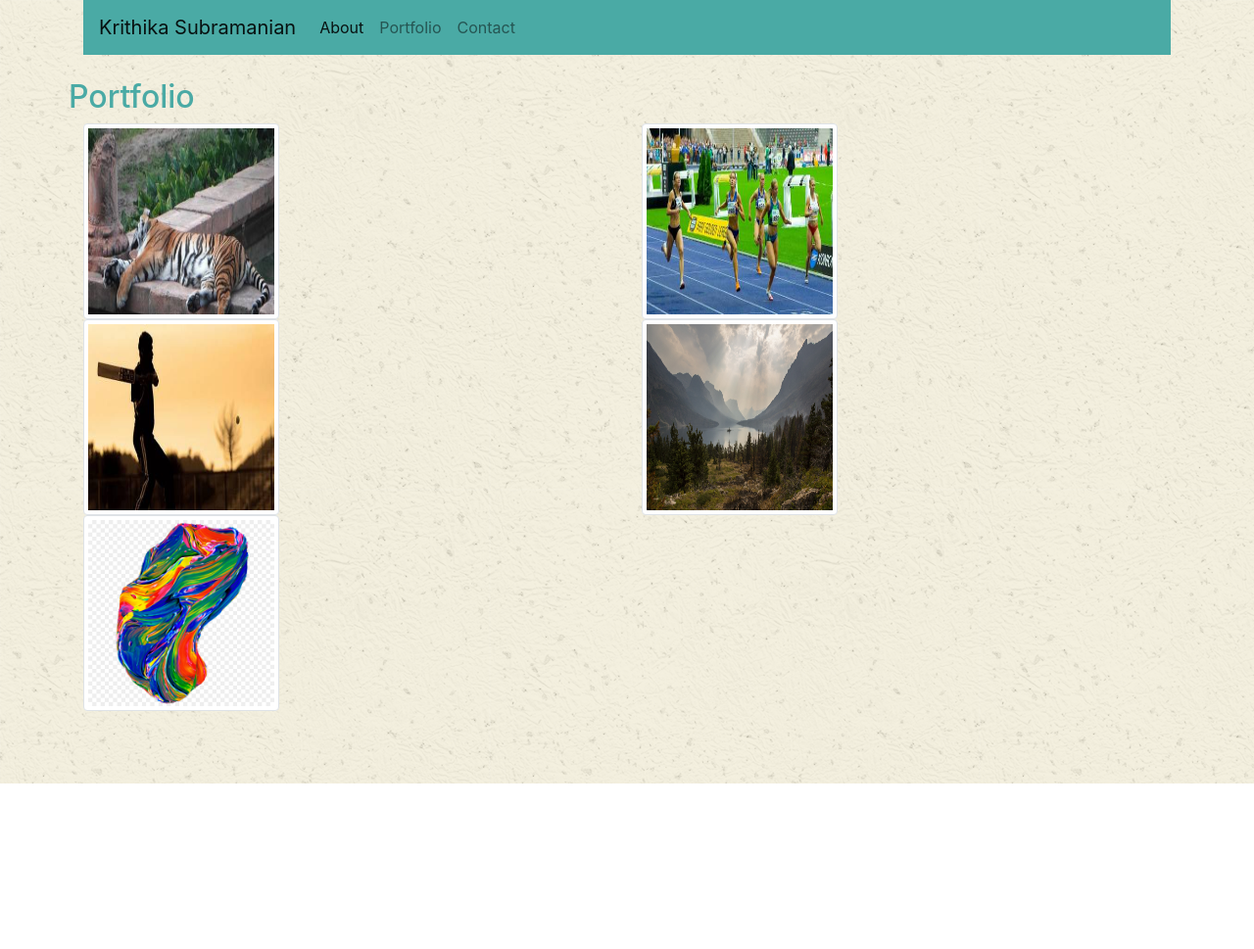
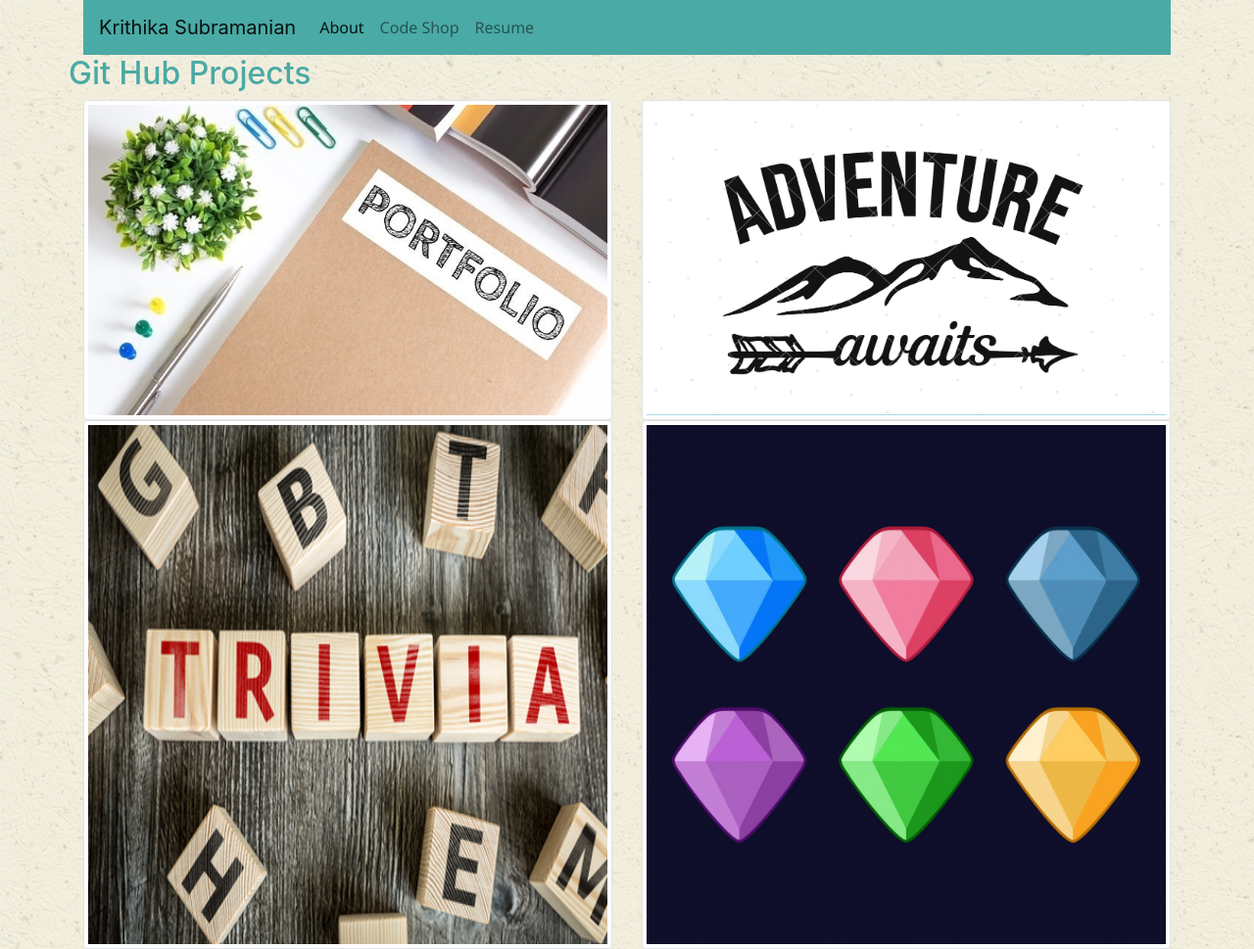
Before and after one commit to krithis2991/Bootstrap-Portfolio, a plain HTML site: page portfolio.html in a window 1280 px wide. Shown: the whole page at 98% size. Before the commit the page ends 800 px from the top, so only its background shows below. Drawn offline with nearby package versions, Linux system fonts and the light colour scheme; files whose address does not match are found by name.

Commit message:
Changed the navbar

```diff
--- a/assets/css/style.css
+++ b/assets/css/style.css
@@ -1,12 +1,11 @@
 body {
     margin: 0 auto;
     background-image: url('./assets/images/ricepaper.png');
-
 }
 
 .img-thumbnail {
-    height:200px;
-    width:200px;
+    height:100%;
+    width:100%;
 }
 h2 {
     color:  #4aaaa5;
@@ -14,3 +13,11 @@ h2 {
 .contact-info {
     border-color: 5px solid black;
 }
+
+img {
+    height: 200px;
+    width: 200px;
+}
+li {
+    font-family: 'Segoe UI', Tahoma, Geneva, Verdana, sans-serif
+}
--- a/portfolio.html
+++ b/portfolio.html
@@ -12,6 +12,7 @@
 </head>
 
 <body>
+    <header>
         <div class="container">
           <nav class="navbar navbar-light navbar-expand-lg" style="background-color: #4aaaa5">
             <a class="navbar-brand" href="#">Krithika Subramanian</a>
@@ -25,40 +26,36 @@
                   <a class="nav-link" href="index.html">About <span class="sr-only">(current)</span></a>
                 </li>
                 <li class="nav-item">
-            <a class="nav-link" href="portfolio.html">Portfolio</a>
+                  <a class="nav-link" href="portfolio.html">Code Shop</a>
                 </li>
                 <li class="nav-item">
-            <a class="nav-link" href="contact.html">Contact</a>
+                  <a class="nav-link" href="contact.html">Resume</a>
                 </li>
               </ul>
             </div>
           </nav>
         </div>
-  <br>
+      </header>
+
+      <!--Body of the Page-->
   <div class="container">
     <div class="row">
-      <h2> Portfolio </h2>
-      <hr>
+      <h2> Git Hub Projects </h2>
     </div>
     <div class="row">
       <div class="col">
-        <img src="./assets/images/1.jpeg" alt="" class="img-thumbnail">
+        <a href="https://krithis2991.github.io/Bootstrap-Portfolio/"><img src="./assets/images/portfolio.jpeg" alt="" class="img-thumbnail"></a>
       </div>
       <div class="col">
-        <img src="./assets/images/2.jpeg" alt="" class="img-thumbnail">
+         <a href="https://zigybass.github.io/Travel-Guide/"> <img src="./assets/images/travel.png" alt="" class="img-thumbnail"> </a>
         </div>
     </div>
     <div class="row">
       <div class="col">
-        <img src="./assets/images/3.jpeg" alt="" class="img-thumbnail">
+        <a href="https://krithis2991.github.io/TriviaGame/"><img src="./assets/images/trivia.jpg" alt="" class="img-thumbnail"></a>
       </div>
       <div class="col">
-        <img src="./assets/images/4.jpg" alt="" class="img-thumbnail">
-      </div>
-    </div>
-    <div class="row">
-      <div class="col">
-        <img src="./assets/images/5.jpg" alt="" class="img-thumbnail">
+          <a href="https://krithis2991.github.io/unit-4-game/"> <img src="./assets/images/diamond.jpg" alt="" class="img-thumbnail"> </a>
          </div>
     </div>
   </div>
```
Also changed, not shown: contact.html (+17 -20 lines), index.html (+8 -8 lines), assets/images/1.jpeg (deleted), assets/images/2.jpeg (deleted), assets/images/3.jpeg (deleted), assets/images/4.jpg (deleted), assets/images/5.jpg (deleted), assets/images/diamond.jpg (added), assets/images/portfolio.jpeg (added), assets/images/travel.png (added), assets/images/trivia.jpg (added), 1 other file. Lines whose indentation alone changed are shown as unchanged.
